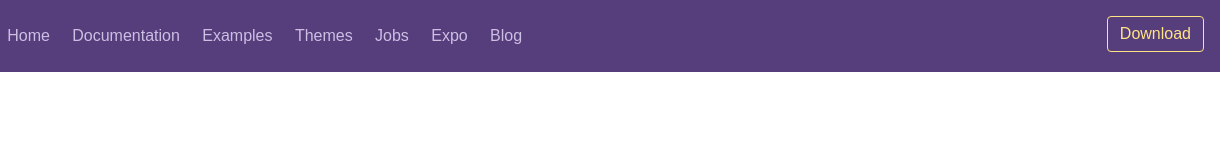
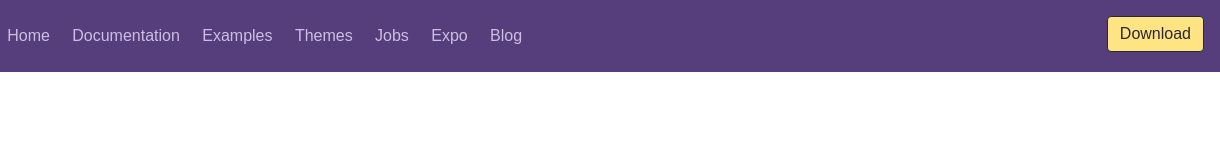
Before and after one commit to sedillon93/css-extras, a plain HTML site: page bootstrap/index.html in a window 1280 px wide. In both pictures the pointer is over the button "Download". Shown: the full height of the page, 60-1280 px from the left. Drawn offline with Linux system fonts and the light colour scheme.

Commit message:
add hover effect to download button

```diff
--- a/bootstrap/style.css
+++ b/bootstrap/style.css
@@ -44,3 +44,7 @@ button {
   font-size: 1em;
   border: 1px solid;
 }
+button:hover {
+  color: #2a2730;
+  background-color: #ffe484;
+}
```
